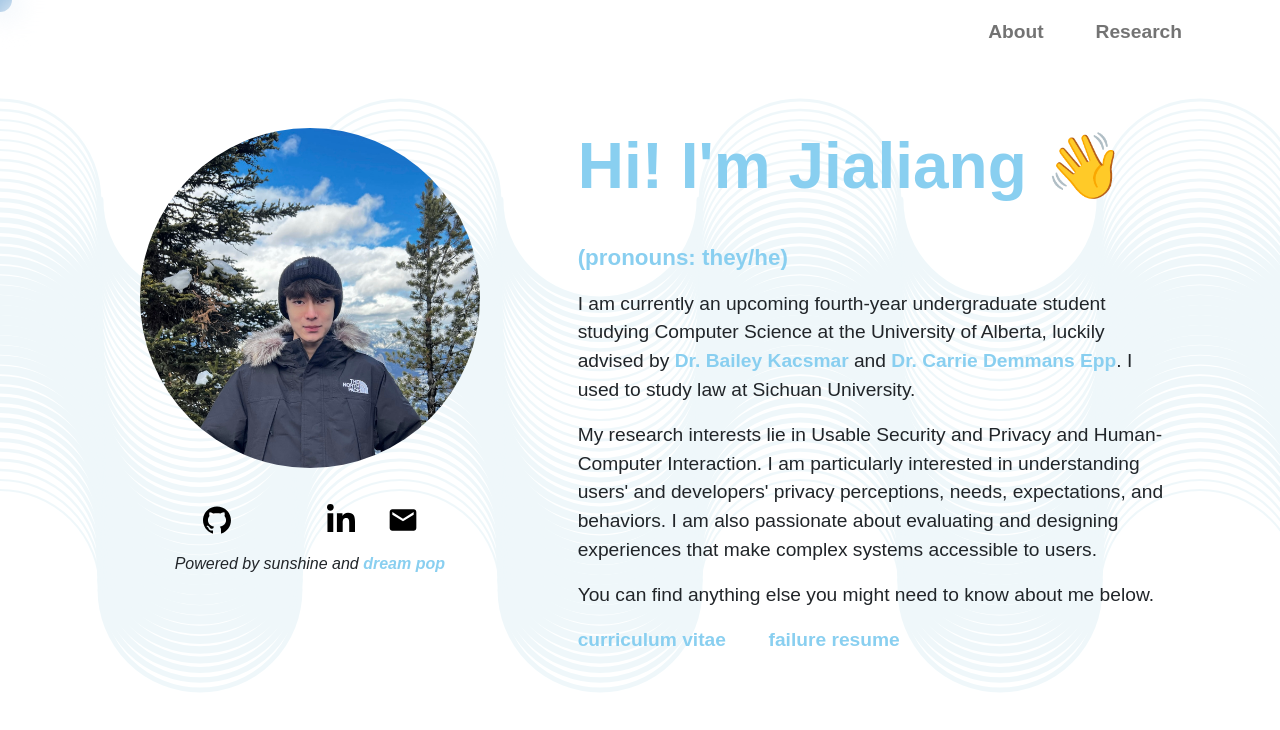
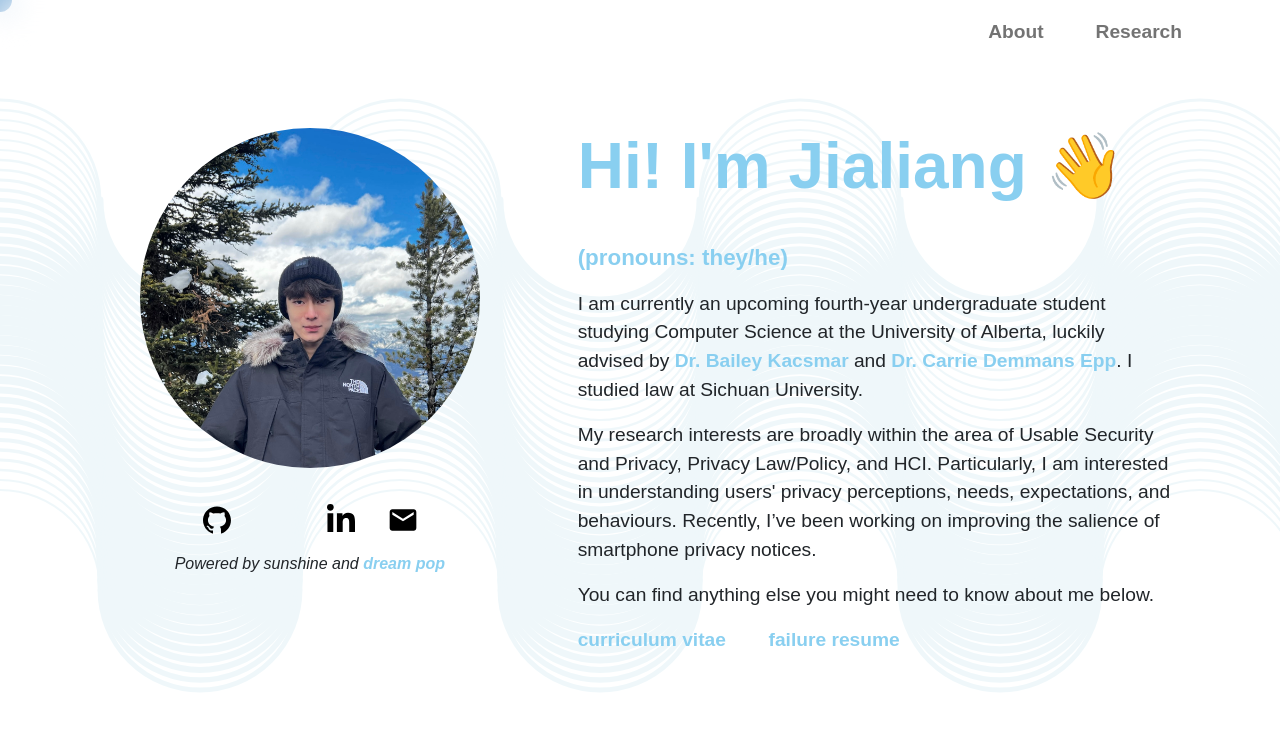
Before and after one commit to JialiangYan/Personal-Website, a React (Create React App) app: page / in a window 1280 px wide. Shown: the top 730 px of the page. Built offline with nearby package versions, Linux system fonts and the light colour scheme; some icons are missing; a web font is replaced by a local one.

Commit message:
improve content

```diff
--- a/src/Assets/content.json
+++ b/src/Assets/content.json
@@ -2,7 +2,7 @@
   {
     "id": 0,
     "title": "Research Interests",
-    "content": "My research interests lie in Usable Security and Privacy and Human-Computer Interaction. I am particularly interested in understanding users' and developers' privacy perceptions, needs, expectations, and behaviors. I am also passionate about evaluating and designing experiences that make complex systems accessible to users.",
+    "content": "My research interests are broadly within the area of Usable Security and Privacy, Privacy Law/Policy, and HCI. Particularly, I am  interested in understanding users' privacy perceptions, needs, expectations, and behaviours. Recently, I’ve been working on improving the salience of smartphone privacy notices.",
     "items": []
   },
   {
@@ -99,8 +99,8 @@
       },
       {
         "id": 3,
-        "title": "Research on the Supervision of Off-Campus Curriculum Subject-Tutoring Institutions under “Double Reduction” Policy: An Analysis from the Perspective of Law",
-        "description": "This study systematically analyzes the social practical needs of discipline after-school training institutions and the governance ideas and means of local administrative supervision departments in promoting the implementation of policies. On the basis of reflecting on the current practical practice of improper administrative supervision, this project examines the shortcomings of the legalization of administrative supervision from the perspective of law.",
+        "title": "Research on the Supervision of Off-Campus Curriculum Subject-Tutoring Institutions under ‘Double Reduction’ Policy: An Analysis from the Perspective of Law",
+        "description": "The 'double reduction' policy has triggered the market withdrawal or transformation of off-campus curriculum subject-tutoring institutions, and thus promoted the inevitable transformation of the supervision of off-campus training institutions. On the basis of reflecting on the current practical practice of improper administrative supervision, this study proposes legal solutions to the supervision of off-campus training institutions, focusing on improving regulatory legislation, clarifying regulatory subjects, specifying regulatory content, and enhancing regulatory methods.",
         "keywords": [
           "Education Policy",
           "Off-Campus Tutoring Institutions",
--- a/src/Pages/About/About.js
+++ b/src/Pages/About/About.js
@@ -103,7 +103,7 @@ function About() {
                 >
                   Dr. Carrie Demmans Epp
                 </a>
-                . I used to study law at Sichuan University.
+                . I studied law at Sichuan University.
               </p>
               <p>{contentData[0].content}</p>
               <p>
```
